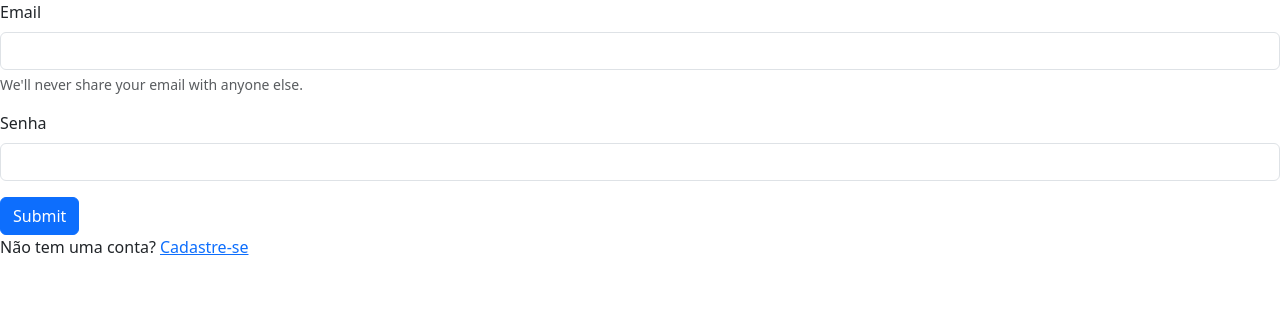
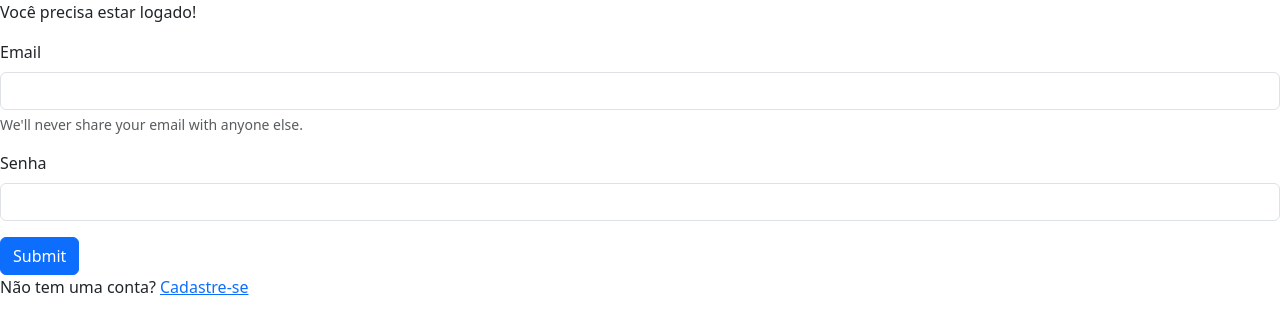
Before and after one commit to talestavarpidde/aula-2209, a PHP site: page /index.php?erro=logado in a window 1280 px wide. Shown: the top 334 px of the page. Run offline with PHP 8.4, Linux system fonts and the light colour scheme.

Commit message:
retorno de verificação de login

```diff
--- a/codigo/index.php
+++ b/codigo/index.php
@@ -7,10 +7,25 @@
     <title>Document</title>
 </head>
 <body>
+<?php
+        if (isset($_GET['erro'])) {
+            $email = '';
+            if ($_GET['erro'] == "login") {
+                $email = $_GET['email'];
+                echo "<p class='erro'>Login e/ou senha incorretos!</p>";
+            }
+            if ($_GET['erro'] == "logado") {
+                echo "<p class='erro'>Você precisa estar logado!</p>";
+            }
+        }
+        else {
+            $email = "";
+        }
+?>
 <form action="verificar_login.php" method="POST">
   <div class="mb-3">
     <label for="exampleInputEmail1" class="form-label">Email</label>
-    <input type="email" class="form-control" name="email" aria-describedby="emailHelp">
+    <input type="email" class="form-control" name="email" aria-describedby="emailHelp" value="<?php echo $email; ?>">
     <div id="emailHelp" class="form-text">We'll never share your email with anyone else.</div>
   </div>
   <div class="mb-3">
```
